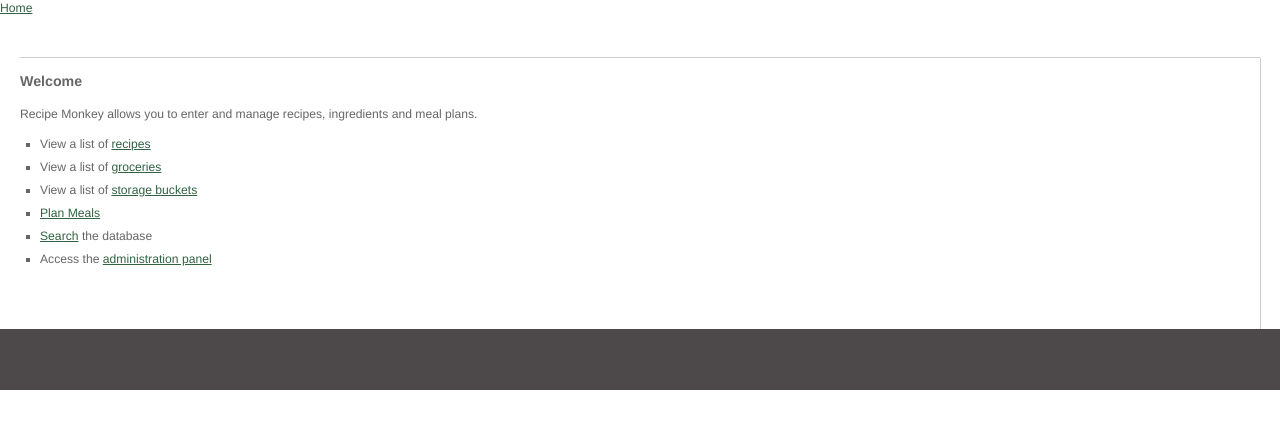
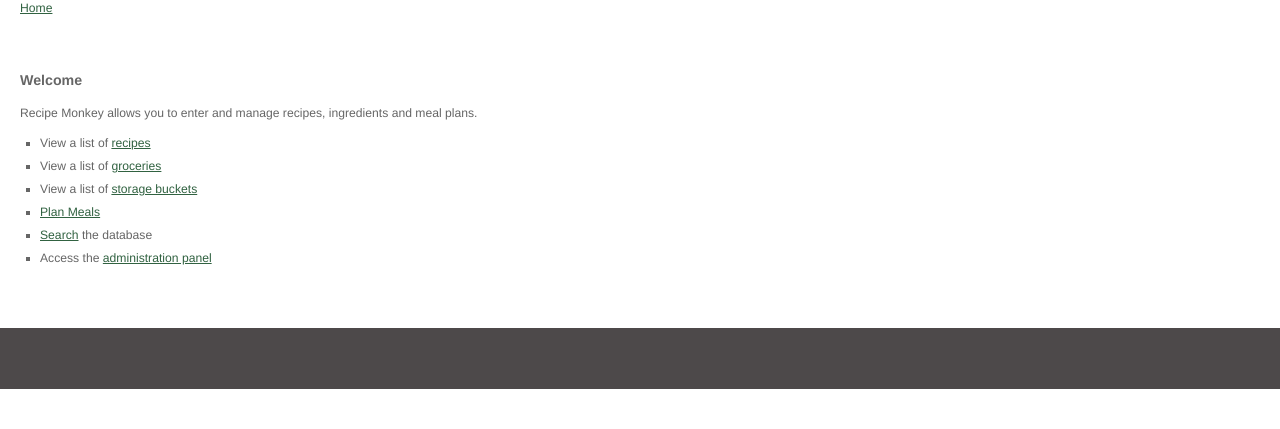
Before and after one commit to vanessacochrane/Recipe-Monkey, a Django app: template recipemonkeyapp/templates/index.html in a window 1280 px wide. Shown: the part 80-509 px from the top of the page. Run offline with Django 3.2, Linux system fonts and the light colour scheme; the template is opened without the code that fills it, so the values that code supplies are empty.

Commit message:
css improvements

```diff
--- a/static/css/recipemonkey.css
+++ b/static/css/recipemonkey.css
@@ -135,15 +135,17 @@ h2 {
     margin: 40px 10px 0 20px;
 }
 
+#breadcrumbs {
+    margin: 0 20px 2em 20px;
+}
+
 #content {
-    border-top: 1px solid #ccc;
     margin: 0 20px 2em 20px;
 }
 
 #content #main {
     width: 100%;
     float: left;
-    border-right: 1px solid #ccc;
     padding-bottom: 4em;
 }
 
```
